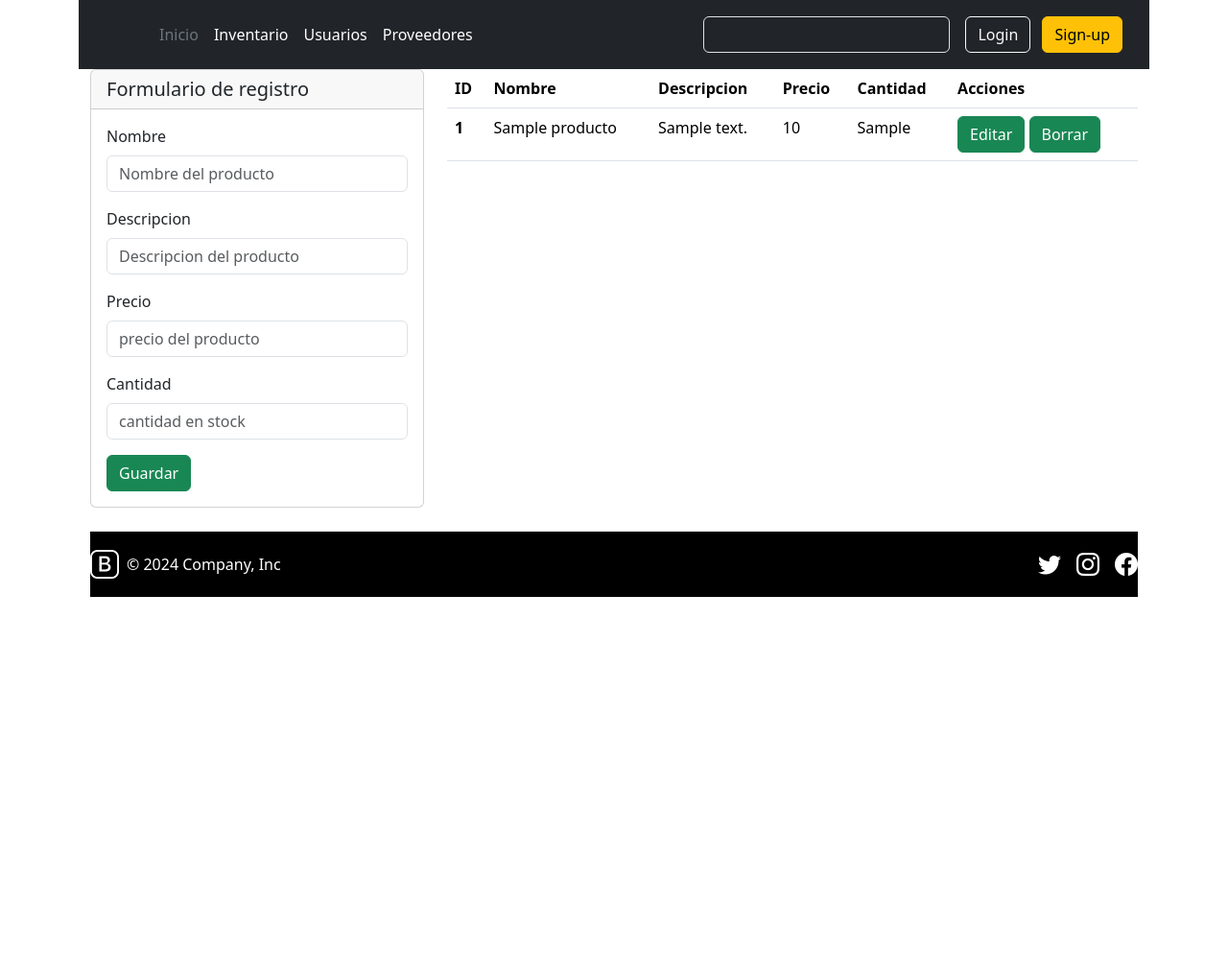
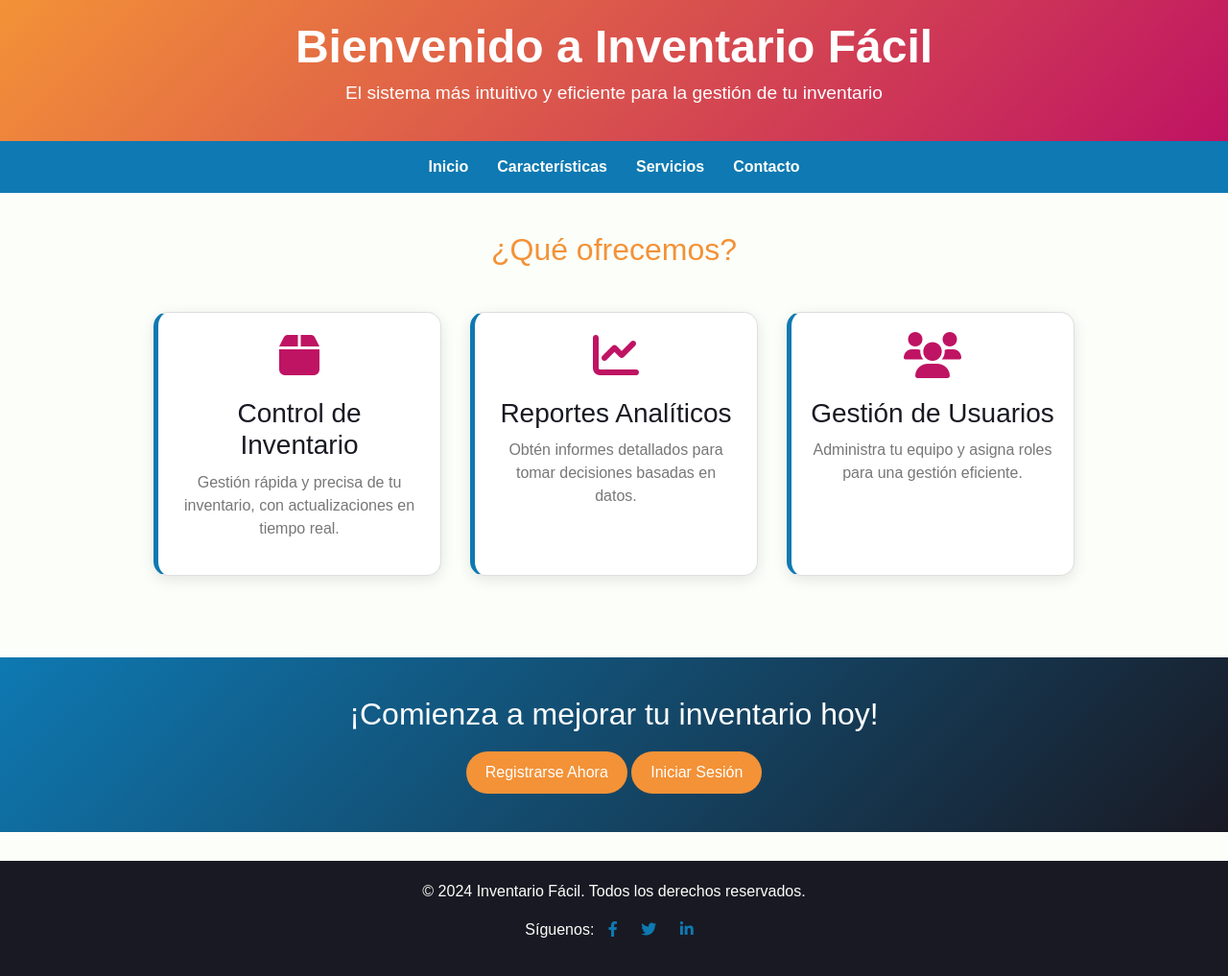
Before and after one commit to kevincj2415/GestionDeInventarios, a Flask app: page / in a window 1280 px wide. Shown: the whole page at 96% size. Before the commit the page ends 622 px from the top, so only its background shows below. Run offline with Flask 3, Linux system fonts and the light colour scheme; tables that the repository leaves empty or names only in its code hold one stand-in row (values such as "Sample post"); some libraries are stand-ins or nearby versions.

Commit message:
Descripción de los cambios realizados

```diff
--- a/app.py
+++ b/app.py
@@ -26,6 +26,43 @@ def index():
     conexion.commit()
     return render_template('sitio/index.html', productos=productos)
 
+@app.route('/inicioSesion')
+def InicioSesion():
+    sql = "SELECT * FROM usuarios"
+    conexion = mysql.connection
+    cursor = conexion.cursor()
+    cursor.execute(sql)
+    usuarios = cursor.fetchall()
+    conexion.commit()
+    return render_template('sitio/iniciosesion.html', usuarios=usuarios)
+
+@app.route('/sitio/iniciarSesion', methods = ['POST'])
+def iniciarSesion():
+    correo = request.form['correo']
+    contraseña = request.form['contraseña']
+    sql = "SELECT * FROM usuarios WHERE correo = %s AND contraseña = %s"
+    datos = (correo,contraseña,)
+    conexion = mysql.connection
+    cursor = conexion.cursor()
+    cursor.execute(sql, datos)
+    usuario = cursor.fetchall()
+    conexion.commit()
+    if not usuario:
+        return redirect('/inicioSesion')
+    else:
+        return redirect('/inventario')
+
+#inventario
+@app.route('/inventario')
+def inventario():
+    sql = "SELECT * FROM productos "
+    conexion = mysql.connection
+    cursor = conexion.cursor()
+    cursor.execute(sql)
+    productos = cursor.fetchall()
+    conexion.commit()
+    return render_template('sitio/amd_inventario.html', productos=productos)
+
 
 @app.route('/sitio/guardar', methods = ['POST'])
 def guardar():
@@ -39,26 +76,26 @@ def guardar():
     cursor = conexion.cursor()
     cursor.execute(sql, datos)
     conexion.commit()
-    return redirect('/')
+    return redirect('/inventario')
 
-@app.route('/sitio/borrar/<int:codigo>')
+@app.route('/sitio/borrarInventario/<int:codigo>')
 def borrar(codigo):
     sql = "DELETE FROM productos WHERE id = %s"
     conexion = mysql.connection
     cursor = conexion.cursor()
     cursor.execute(sql, (codigo,))
     conexion.commit()
-    return redirect('/')
+    return redirect('/inventario')
 
-@app.route('/sitio/editar/<int:codigo>')
-def ediatar(codigo):
+@app.route('/sitio/editarInventario/<int:codigo>')
+def ediatarInventario(codigo):
     sql = "SELECT * FROM productos WHERE id = %s"
     conexion = mysql.connection
     cursor = conexion.cursor()
     cursor.execute(sql, (codigo,))
     producto = cursor.fetchone()
     conexion.commit()
-    return render_template('/sitio/editar.html', producto=producto)
+    return render_template('/sitio/editarInventario.html', producto=producto)
 
 @app.route('/sitio/actualizar', methods = ['POST'])
 def actualizar():
@@ -66,7 +103,6 @@ def actualizar():
     descripcion = request.form['descripcion']
     precio = request.form['precio']
     cantidad = request.form['cantidad']
-
     id = request.form['id']
     sql = "UPDATE productos set nombre= %s, descripcion= %s, precio=%s, cantidad= %s WHERE id= %s"
     datos = (nombre,descripcion, precio, cantidad, id)
@@ -74,7 +110,7 @@ def actualizar():
     cursor = conexion.cursor()
     cursor.execute(sql, datos)
     conexion.commit()
-    return redirect('/')
+    return redirect('/inventario')
 
 #usuarios
 
--- /dev/null
+++ b/templates/sitio/footerIndex.html
@@ -0,0 +1,15 @@
+<!-- Footer -->
+<footer class="footer">
+    <p>© 2024 Inventario Fácil. Todos los derechos reservados.</p>
+    <p>
+        Síguenos:
+        <a href="#"><i class="fab fa-facebook-f"></i></a>
+        <a href="#"><i class="fab fa-twitter"></i></a>
+        <a href="#"><i class="fab fa-linkedin-in"></i></a>
+    </p>
+</footer>
+
+<script src="https://code.jquery.com/jquery-3.5.1.min.js"></script>
+<script src="https://stackpath.bootstrapcdn.com/bootstrap/4.5.2/js/bootstrap.min.js"></script>
+</body>
+</html>
--- a/templates/sitio/head.html
+++ b/templates/sitio/head.html
@@ -32,7 +32,7 @@
 
                 <ul class="nav col-12 col-lg-auto me-lg-auto mb-2 justify-content-center mb-md-0">
                   <li><a href="/" class="nav-link px-2 text-secondary">Inicio</a></li>
-                  <li><a href="/" class="nav-link px-2 text-white">Inventario</a></li>
+                  <li><a href="/inventario" class="nav-link px-2 text-white">Inventario</a></li>
                   <li><a href="/usuario" class="nav-link px-2 text-white">Usuarios</a></li>
                   <li><a href="/proveedores" class="nav-link px-2 text-white">Proveedores</a></li>
                 </ul>
--- /dev/null
+++ b/templates/sitio/headIndex.html
@@ -0,0 +1,142 @@
+<!DOCTYPE html>
+<html lang="en">
+<head>
+    <meta charset="UTF-8">
+    <meta name="viewport" content="width=device-width, initial-scale=1.0">
+    <link rel="stylesheet" href="https://cdnjs.cloudflare.com/ajax/libs/font-awesome/6.0.0-beta3/css/all.min.css">
+    <link rel="stylesheet" href="https://stackpath.bootstrapcdn.com/bootstrap/4.5.2/css/bootstrap.min.css">
+    <style>
+        body {
+            font-family: 'Arial', sans-serif;
+            background-color: #FBFEF9; /* Fondo claro */
+            color: #191923; /* Texto oscuro */
+            margin: 0;
+            padding: 0;
+        }
+
+        /* Header */
+        .header {
+            background: linear-gradient(135deg, #F39237, #BF1363); /* Gradiente Naranja - Magenta */
+            padding: 20px;
+            text-align: center;
+            color: white;
+        }
+        .header h1 {
+            margin: 0;
+            font-size: 3rem;
+            font-weight: bold;
+        }
+        .header p {
+            margin-top: 5px;
+            font-size: 1.2rem;
+        }
+
+        /* Navigation */
+        .navbar {
+            display: flex;
+            justify-content: center;
+            padding: 15px;
+            background-color: #0E79B2; /* Azul */
+        }
+        .navbar a {
+            margin: 0 15px;
+            color: #FBFEF9; /* Fondo claro */
+            text-decoration: none;
+            font-weight: bold;
+            transition: color 0.3s;
+        }
+        .navbar a:hover {
+            color: #BF1363; /* Magenta */
+        }
+
+        /* Main Content */
+        .main-content {
+            display: flex;
+            flex-direction: column;
+            align-items: center;
+            padding: 40px 20px;
+            background-color: #FBFEF9; /* Fondo claro */
+        }
+        .main-content h2 {
+            color: #F39237; /* Naranja */
+            margin-bottom: 30px;
+        }
+        .card {
+            background-color: #FFF;
+            border-radius: 15px;
+            box-shadow: 0px 4px 15px rgba(0, 0, 0, 0.1);
+            padding: 20px;
+            margin: 15px;
+            width: 300px;
+            text-align: center;
+            transition: transform 0.3s ease, box-shadow 0.3s ease;
+            border-left: 5px solid #0E79B2; /* Detalle de borde azul */
+        }
+        .card:hover {
+            transform: translateY(-5px);
+            box-shadow: 0px 8px 25px rgba(0, 0, 0, 0.15);
+        }
+        .card i {
+            font-size: 3rem;
+            color: #BF1363; /* Magenta */
+            margin-bottom: 10px;
+        }
+        .card h3 {
+            color: #191923; /* Texto oscuro */
+            margin: 10px 0;
+        }
+        .card p {
+            color: #777;
+        }
+
+        /* CTA Section */
+        .cta-section {
+            background: linear-gradient(135deg, #0E79B2, #191923); /* Gradiente Azul - Fondo Oscuro */
+            padding: 40px;
+            text-align: center;
+            color: white;
+            margin: 30px 0;
+        }
+        .cta-section h2 {
+            margin-bottom: 20px;
+        }
+        .cta-section button {
+            background-color: #F39237; /* Naranja */
+            color: white;
+            border: none;
+            padding: 10px 20px;
+            font-size: 1rem;
+            border-radius: 25px;
+            cursor: pointer;
+            transition: background-color 0.3s ease, transform 0.3s ease;
+        }
+        .cta-section button:hover {
+            background-color: #BF1363; /* Magenta */
+            transform: scale(1.05);
+        }
+
+        /* Footer */
+        .footer {
+            background-color: #191923; /* Fondo oscuro */
+            padding: 20px;
+            text-align: center;
+            color: #FBFEF9; /* Texto claro */
+        }
+        .footer a {
+            color: #0E79B2; /* Azul */
+            text-decoration: none;
+            margin: 0 10px;
+            transition: color 0.3s;
+        }
+        .footer a:hover {
+            color: #F39237; /* Naranja */
+        }
+    </style>
+</head>
+<body>
+
+    <!-- Header Section -->
+    <header class="header">
+        <h1>Bienvenido a Inventario Fácil</h1>
+        <p>El sistema más intuitivo y eficiente para la gestión de tu inventario</p>
+    </header>
--- a/templates/sitio/index.html
+++ b/templates/sitio/index.html
@@ -1,67 +1,41 @@
-{% include 'sitio/head.html' %}
+{% include 'sitio/headIndex.html' %}
 
-    <div class="container">
-        <div class="row">
-            <div class="col-md-4">
-                <div class="card">
-                    <h5 class="card-header">Formulario de registro</h5>
-                    <div class="card-body">
-                      <form action="/sitio/guardar" method="post">
-                        <div class="mb-3">
-                          <label for="" class="form-label">Nombre</label>
-                          <input type="text" class="form-control" name="nombre" placeholder="Nombre del producto" required>
-                        </div>
-                        <div class="mb-3">
-                          <label for="" class="form-label">Descripcion</label>
-                          <input type="text" class="form-control" name="descripcion" placeholder="Descripcion del producto" required>
-                        </div>
-                        <div class="mb-3">
-                          <label for="" class="form-label">Precio</label>
-                          <input type="number" class="form-control" name="precio" placeholder="precio del producto" required>
-                        </div>
-                        <div class="mb-3">
-                          <label for="" class="form-label">Cantidad</label>
-                          <input type="number" class="form-control" name="cantidad" placeholder="cantidad en stock" required>
-                        </div>
-                        <button type="submit" class="btn btn-success">Guardar</button>
-                      </form>
-                    </div>
-                </div>
-            </div>
-            <!--==========!-->
-            <div class="col-md-8">
-                <table class="table">
-                    <thead>
-                      <tr>
-                        <th scope="col">ID</th>
-                        <th scope="col">Nombre</th>
-                        <th scope="col">Descripcion</th>
-                        <th scope="col">Precio</th>
-                        <th scope="col">Cantidad</th>
-                        <th scope="col">Acciones</th>
-                      </tr>
-                    </thead>
-                    <tbody>
-                      {% for producto in productos %}
-                      <tr>
-                        <th scope="row">{{ producto['id'] }}</th>
-                        <td>{{ producto['nombre'] }}</th>
-                        <td>{{ producto['descripcion'] }}</td>
-                        <td>{{ producto['precio'] }}</td>
-                        <td>{{ producto['cantidad'] }}</td>
-                        <td>
-                          <a href= "/sitio/editar/{{ producto['id'] }}" class="btn btn-success">Editar </a>
-                          <a href= "/sitio/borrar/{{ producto['id'] }}" class="btn btn-success">Borrar </a>
-                        </td>
-                      </tr>
-                      {% endfor %}
-                    </tbody>
-                  </table>
+        <!-- Navigation -->
+      <nav class="navbar">
+        <a href="#">Inicio</a>
+        <a href="#">Características</a>
+        <a href="#">Servicios</a>
+        <a href="#">Contacto</a>
+      </nav>
 
-            </div>
-        </div>
+      <!-- Main Content -->
+      <section class="main-content">
+          <h2>¿Qué ofrecemos?</h2>
+          <div class="d-flex flex-wrap justify-content-center">
+              <div class="card">
+                  <i class="fas fa-box"></i>
+                  <h3>Control de Inventario</h3>
+                  <p>Gestión rápida y precisa de tu inventario, con actualizaciones en tiempo real.</p>
+              </div>
+              <div class="card">
+                  <i class="fas fa-chart-line"></i>
+                  <h3>Reportes Analíticos</h3>
+                  <p>Obtén informes detallados para tomar decisiones basadas en datos.</p>
+              </div>
+              <div class="card">
+                  <i class="fas fa-users"></i>
+                  <h3>Gestión de Usuarios</h3>
+                  <p>Administra tu equipo y asigna roles para una gestión eficiente.</p>
+              </div>
+          </div>
+      </section>
 
-    </div>
+      <!-- CTA Section -->
+      <section class="cta-section">
+          <h2>¡Comienza a mejorar tu inventario hoy!</h2>
+          <button onclick="location.href='#'">Registrarse Ahora</button>
+          <button onclick="location.href='/inicioSesion'">Iniciar Sesión</button>
+      </section>
 
 
-{% include 'sitio/footer.html' %}
+{% include 'sitio/footerIndex.html' %}
```
Also changed, not shown: templates/sitio/amd_inventario.html (added, +67 -0 lines), templates/sitio/amd_proveedores.html (added, +67 -0 lines), templates/sitio/editarProveedor.html (added, +44 -0 lines), templates/sitio/iniciosesion.html (added, +141 -0 lines), templates/sitio/editarInventario.html (renamed from templates/sitio/editar.html).
